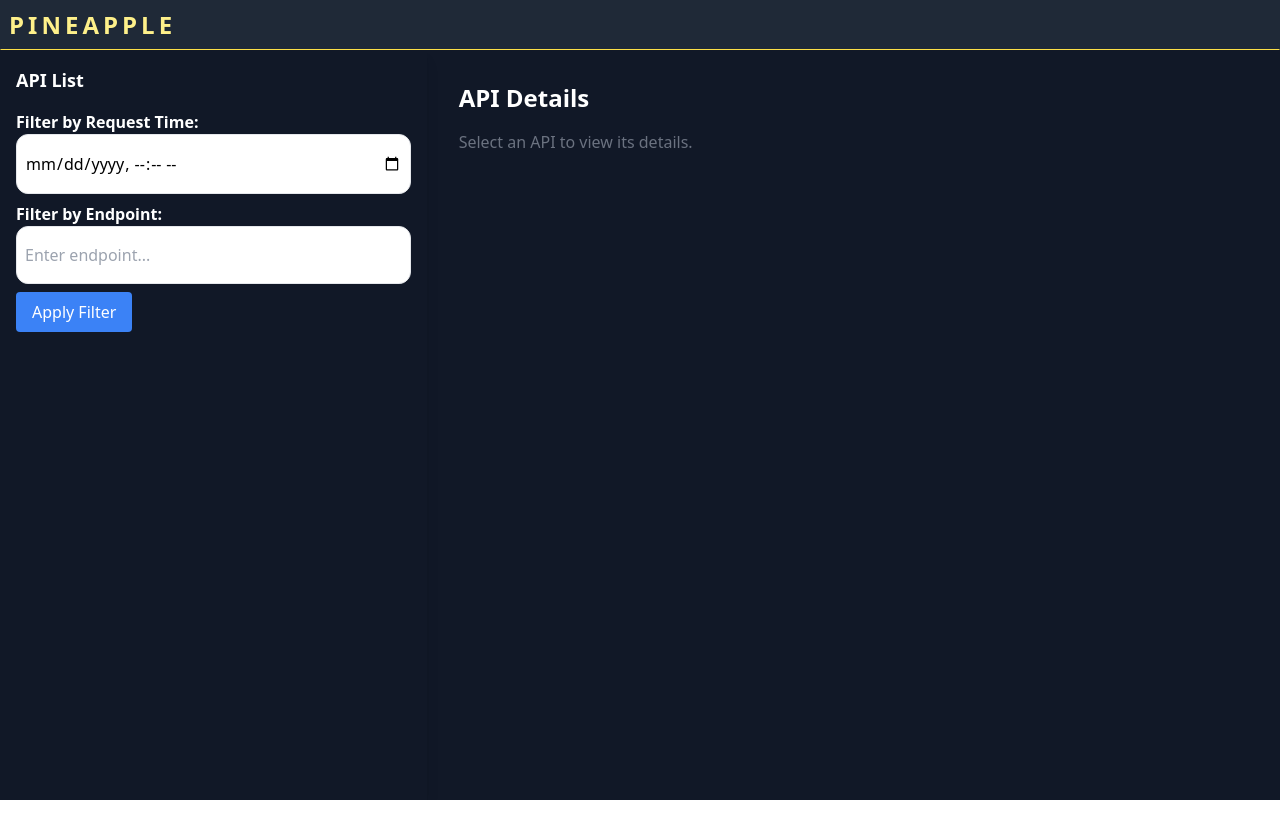
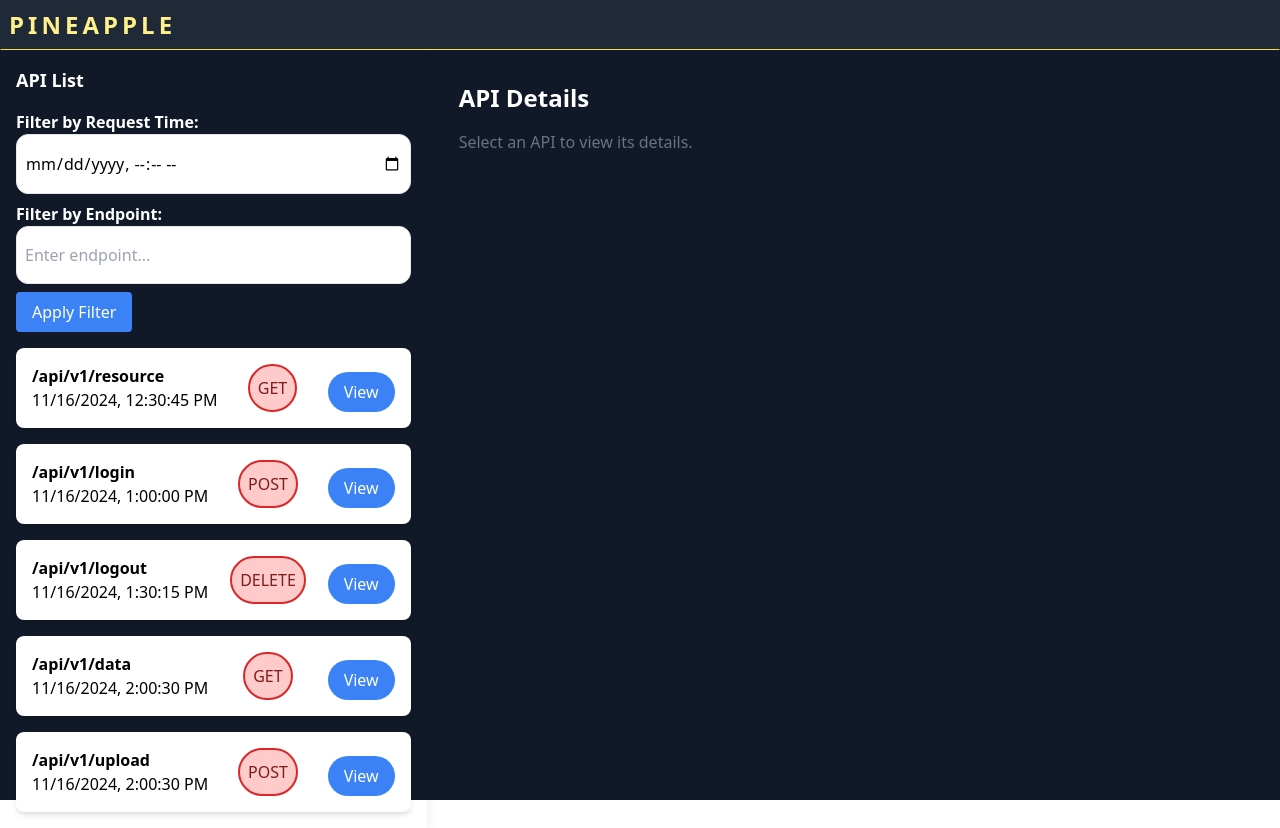
Before and after one commit to AnishG-git/HackUTD2024, a Nuxt app in the folder frontend/: page /tracking in a window 1280 px wide. Before the commit the page ends 800 px from the top, so only its background shows below. Built offline with nearby package versions, Linux system fonts and the light colour scheme.

Commit message:
refactor data import in chart components and add data.json file

```diff
--- a/frontend/components/BarChartWrapper.vue
+++ b/frontend/components/BarChartWrapper.vue
@@ -8,7 +8,7 @@
 
 <script>
 import BarChart from "~/components/BarChart.vue";
-import data from "../pages/home/data.json";
+import data from "../pages/home/data";
 
 export default {
   components: {
--- a/frontend/components/LineChartWrapper.vue
+++ b/frontend/components/LineChartWrapper.vue
@@ -8,7 +8,7 @@
 
   <script>
   import LineChart from "~/components/LineChart.vue";
-  import data from "../pages/home/data.json";
+  import data from "../pages/home/data";
 
   export default {
     components: {
--- /dev/null
+++ b/frontend/pages/home/data.json
@@ -0,0 +1,57 @@
+[
+  {
+    "sdk_key": "550e8400-e29b-41d4-a716-446655440000",
+    "request_id": "123e4567-e89b-12d3-a456-426614174000",
+    "raw_req_id": "REQ001-001",
+    "raw_resp_id": "RESP001-001",
+    "req_in": "2024-11-16T12:30:45Z",
+    "req_out": "2024-11-16T12:30:50Z",
+    "endpoint": "/api/v1/resource",
+    "resp_states": "200 OK",
+    "method": "GET"
+  },
+  {
+    "sdk_key": "d3b07384-d9a2-4b5d-96b9-d44d30821c17",
+    "request_id": "223e4567-e89b-12d3-a456-426614174001",
+    "raw_req_id": "REQ002-002",
+    "raw_resp_id": "RESP002-002",
+    "req_in": "2024-11-16T13:00:00Z",
+    "req_out": "2024-11-16T13:00:05Z",
+    "endpoint": "/api/v1/login",
+    "resp_states": "401 Unauthorized",
+    "method": "POST"
+  },
+  {
+    "sdk_key": "a8d4b167-cbf1-403b-b1f3-5c517b8ef2b0",
+    "request_id": "323e4567-e89b-12d3-a456-426614174002",
+    "raw_req_id": "REQ003-003",
+    "raw_resp_id": "RESP003-003",
+    "req_in": "2024-11-16T13:30:15Z",
+    "req_out": "2024-11-16T13:30:20Z",
+    "endpoint": "/api/v1/logout",
+    "resp_states": "200 OK",
+    "method": "DELETE"
+  },
+  {
+    "sdk_key": "f47ac10b-58cc-4372-a567-0e02b2c3d479",
+    "request_id": "423e4567-e89b-12d3-a456-426614174003",
+    "raw_req_id": "REQ004-004",
+    "raw_resp_id": "RESP004-004",
+    "req_in": "2024-11-16T14:00:30Z",
+    "req_out": "2024-11-16T14:00:40Z",
+    "endpoint": "/api/v1/data",
+    "resp_states": "500 Internal Server Error",
+    "method": "GET"
+  },
+  {
+    "sdk_key": "c9f0f895-dedf-4d49-b045-9a2b0e1e5874",
+    "request_id": "523e4567-e89b-12d3-a456-426614174004",
+    "raw_req_id": "REQ005-005",
+    "raw_resp_id": "RESP005-005",
+    "req_in": "2024-11-16T14:00:30Z",
+    "req_out": "2024-11-16T14:00:40Z",
+    "endpoint": "/api/v1/upload",
+    "resp_states": "201 Created",
+    "method": "POST"
+  }
+]
```
